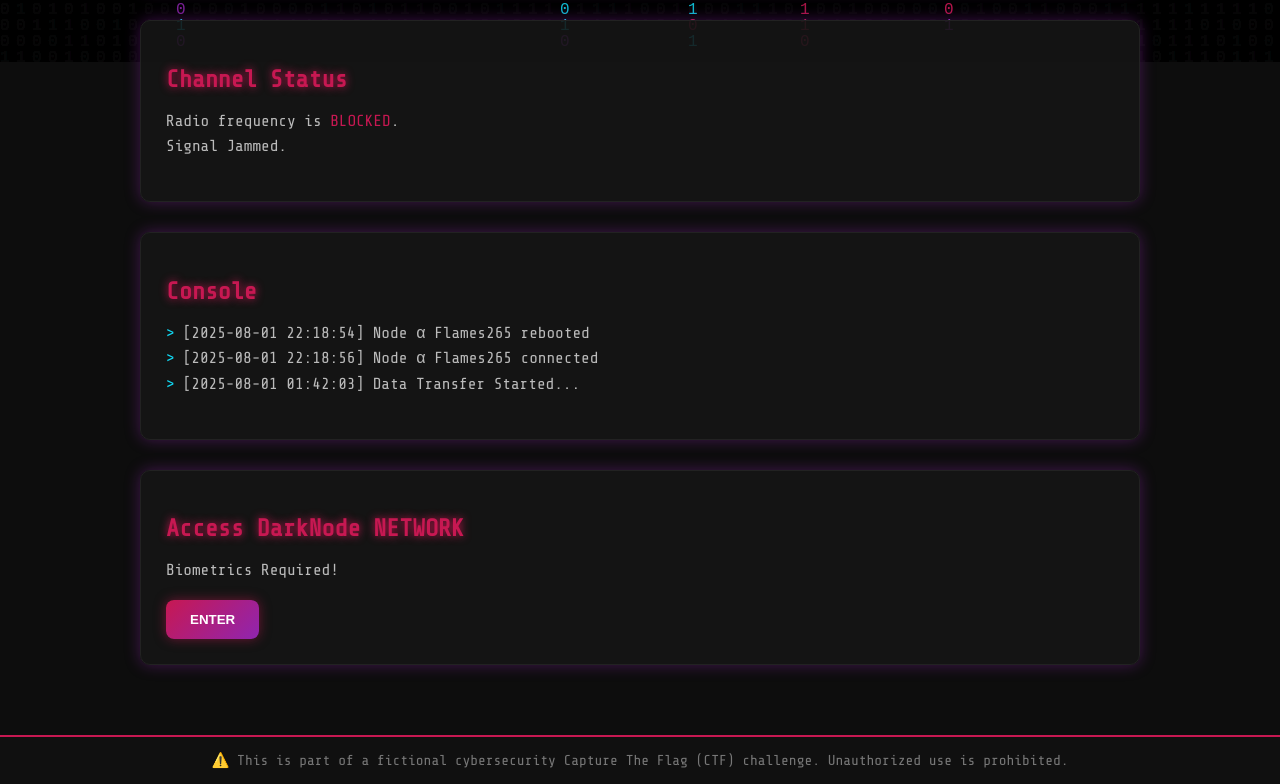
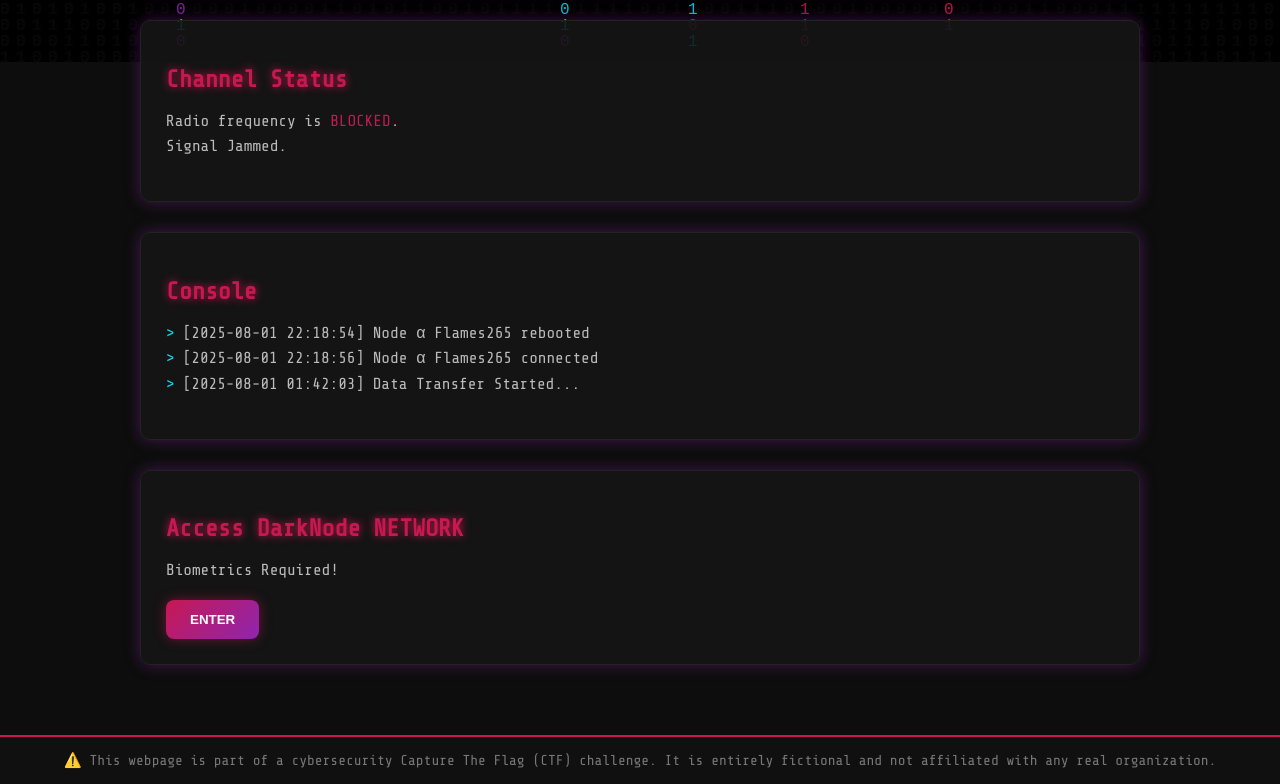
Before and after one commit to sudo-d3v/challenge, a plain HTML site: page index.html in a window 1280 px wide. Shown: the part 738-1522 px from the top of the page. Drawn offline with nearby package versions, Linux system fonts and the light colour scheme.

Commit message:
Update index.html

```diff
--- a/index.html
+++ b/index.html
@@ -225,7 +225,7 @@
   </main>
 
   <div class="disclaimer">
-    ⚠️ This is part of a fictional cybersecurity Capture The Flag (CTF) challenge. Unauthorized use is prohibited.
+    ⚠️ This webpage is part of a cybersecurity Capture The Flag (CTF) challenge. It is entirely fictional and not affiliated with any real organization.
   </div>
 
   <script>
```
